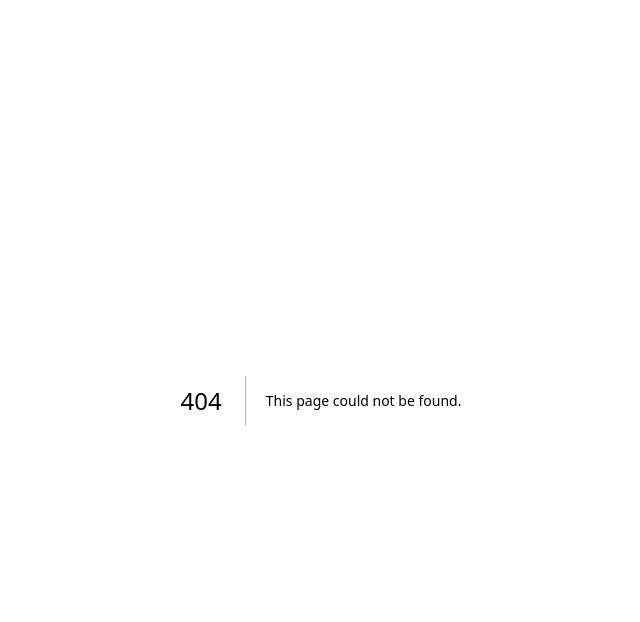
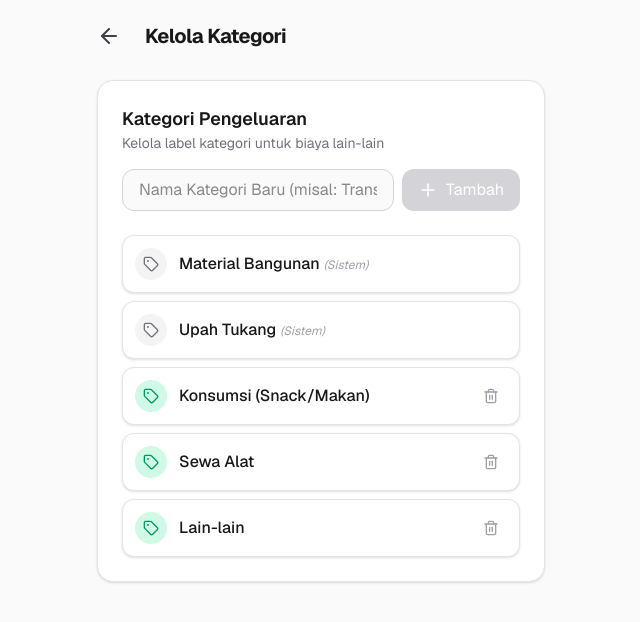
Before and after one commit to kangnova/house-build-tracker, a Next.js app: page /kategori in a window 1280 px wide. Before the commit this address had no page. Shown: the top 622 px of the page, without its empty margins (319-959 px from the left). Built offline with nearby package versions, Linux system fonts and the light colour scheme.

Commit message:
Implement Category Management

```diff
--- /dev/null
+++ b/app/kategori/page.tsx
@@ -0,0 +1,24 @@
+"use client";
+
+import CategoryList from "@/components/CategoryList";
+import { ArrowLeft } from "lucide-react";
+import Link from "next/link";
+
+export default function CategoryPage() {
+    return (
+        <main className="min-h-screen bg-zinc-50 dark:bg-zinc-950 p-4 font-sans pb-20">
+            <div className="max-w-md mx-auto space-y-6">
+                <header className="flex items-center gap-4 mb-6">
+                    <Link href="/" className="p-2 -ml-2 rounded-full hover:bg-zinc-200 dark:hover:bg-zinc-800 transition-colors">
+                        <ArrowLeft className="w-6 h-6 text-zinc-700 dark:text-zinc-300" />
+                    </Link>
+                    <h1 className="text-xl font-bold tracking-tight text-zinc-900 dark:text-zinc-50">
+                        Kelola Kategori
+                    </h1>
+                </header>
+
+                <CategoryList />
+            </div>
+        </main>
+    );
+}
--- a/app/page.tsx
+++ b/app/page.tsx
@@ -1,6 +1,6 @@
 import BudgetOverview from "@/components/BudgetOverview";
 import TransactionList from "@/components/TransactionList";
-import { Hammer, User, Users } from "lucide-react";
+import { Hammer, LayoutGrid, User, Users } from "lucide-react";
 import Link from "next/link";
 
 export default function Home() {
@@ -23,10 +23,14 @@ export default function Home() {
           </div>
         </header>
 
-        <div className="flex justify-end mb-4">
+        <div className="flex justify-end gap-2 mb-4">
+          <Link href="/kategori" className="text-sm font-medium text-zinc-600 hover:text-zinc-900 flex items-center gap-1 bg-zinc-100 px-3 py-1.5 rounded-lg">
+            <LayoutGrid className="w-4 h-4" />
+            Kategori
+          </Link>
           <Link href="/pekerja" className="text-sm font-medium text-emerald-600 hover:text-emerald-700 flex items-center gap-1 bg-emerald-50 px-3 py-1.5 rounded-lg">
             <Users className="w-4 h-4" />
-            Kelola Pekerja
+            Pekerja
           </Link>
         </div>
 
--- /dev/null
+++ b/components/CategoryList.tsx
@@ -0,0 +1,80 @@
+"use client";
+
+import { useApp } from "@/lib/context";
+import { Category } from "@/types";
+import { Plus, Tag, Trash2, X } from "lucide-react";
+import { useState } from "react";
+import { Card, CardHeader } from "./ui/Card";
+
+export default function CategoryList() {
+    const { categories, addCategory, deleteCategory } = useApp();
+    const [newCategory, setNewCategory] = useState("");
+
+    const handleAdd = (e: React.FormEvent) => {
+        e.preventDefault();
+        if (!newCategory.trim()) return;
+
+        addCategory({
+            id: `cat-${crypto.randomUUID()}`,
+            name: newCategory,
+            type: 'CUSTOM'
+        });
+        setNewCategory("");
+    };
+
+    const handleDelete = (id: string) => {
+        if (confirm("Hapus kategori ini?")) {
+            deleteCategory(id);
+        }
+    };
+
+    return (
+        <Card>
+            <CardHeader title="Kategori Pengeluaran" description="Kelola label kategori untuk biaya lain-lain" />
+
+            <form onSubmit={handleAdd} className="flex gap-2 mb-6">
+                <input
+                    type="text"
+                    value={newCategory}
+                    onChange={(e) => setNewCategory(e.target.value)}
+                    placeholder="Nama Kategori Baru (misal: Transport)"
+                    className="flex-1 px-4 py-2 border border-zinc-300 dark:border-zinc-700 rounded-xl bg-zinc-50 dark:bg-zinc-800 outline-none focus:ring-2 focus:ring-emerald-500"
+                />
+                <button
+                    type="submit"
+                    disabled={!newCategory.trim()}
+                    className="bg-emerald-600 hover:bg-emerald-700 disabled:bg-zinc-300 text-white px-4 py-2 rounded-xl transition-colors flex items-center gap-2"
+                >
+                    <Plus className="w-5 h-5" />
+                    Tambah
+                </button>
+            </form>
+
+            <div className="space-y-2">
+                {categories.map((cat) => (
+                    <div
+                        key={cat.id}
+                        className="flex items-center justify-between p-3 bg-white dark:bg-zinc-900 border border-zinc-200 dark:border-zinc-800 rounded-xl shadow-sm"
+                    >
+                        <div className="flex items-center gap-3">
+                            <div className={`p-2 rounded-full ${cat.type === 'SYSTEM' ? 'bg-zinc-100 text-zinc-500' : 'bg-emerald-100 text-emerald-600'}`}>
+                                <Tag className="w-4 h-4" />
+                            </div>
+                            <span className="font-medium text-zinc-900 dark:text-zinc-100">
+                                {cat.name} {cat.type === 'SYSTEM' && <span className="text-xs text-zinc-400 font-normal italic">(Sistem)</span>}
+                            </span>
+                        </div>
+                        {cat.type === 'CUSTOM' && (
+                            <button
+                                onClick={() => handleDelete(cat.id)}
+                                className="p-2 text-zinc-400 hover:text-red-500 hover:bg-red-50 rounded-lg transition-colors"
+                            >
+                                <Trash2 className="w-4 h-4" />
+                            </button>
+                        )}
+                    </div>
+                ))}
+            </div>
+        </Card>
+    );
+}
--- a/components/OtherForm.tsx
+++ b/components/OtherForm.tsx
@@ -7,18 +7,20 @@ import { useApp } from "@/lib/context";
 import { Transaction } from "@/types";
 
 export default function OtherForm({ initialData, onSuccess }: { initialData?: Transaction, onSuccess?: () => void }) {
-    const { addTransaction, updateTransaction } = useApp();
+    const { addTransaction, updateTransaction, categories } = useApp();
     const [loading, setLoading] = useState(false);
     const [formData, setFormData] = useState({
         description: "",
         amount: "",
+        categoryId: "",
     });
 
     useEffect(() => {
         if (initialData) {
             setFormData({
                 description: initialData.description,
-                amount: initialData.amount.toString()
+                amount: initialData.amount.toString(),
+                categoryId: initialData.categoryId || ""
             });
         }
     }, [initialData]);
@@ -30,12 +32,16 @@ export default function OtherForm({ initialData, onSuccess }: { initialData?: Tr
         // Simulate API delay
         await new Promise((resolve) => setTimeout(resolve, 500));
 
+        // Find selected category name for fallback if needed, though we should prefer the ID logic
+        const category = categories.find(c => c.id === formData.categoryId);
+
         const transactionData: Transaction = {
             id: initialData ? initialData.id : crypto.randomUUID(),
             date: initialData ? initialData.date : new Date().toISOString().split('T')[0],
             amount: Number(formData.amount),
             category: 'OTHER',
-            description: formData.description,
+            categoryId: formData.categoryId,
+            description: formData.description, // Description might be just details now
         };
 
         if (initialData) {
@@ -47,16 +53,33 @@ export default function OtherForm({ initialData, onSuccess }: { initialData?: Tr
         }
 
         setLoading(false);
-        if (!initialData) setFormData({ description: "", amount: "" });
+        if (!initialData) setFormData({ description: "", amount: "", categoryId: "" });
         if (onSuccess) onSuccess();
     };
 
+    const customCategories = categories.filter(c => c.type === 'CUSTOM');
+
     return (
         <Card>
-            <CardHeader title="Biaya Lain-lain" description="Catat pengeluaran di luar material & tukang (Snack, Alat, dll)" />
+            <CardHeader title="Biaya Lain-lain" description="Catat pengeluaran operasional / umum" />
             <form onSubmit={handleSubmit} className="space-y-4">
                 <div>
-                    <label className="block text-sm font-medium text-zinc-700 dark:text-zinc-300 mb-1">Keterangan Pengeluaran</label>
+                    <label className="block text-sm font-medium text-zinc-700 dark:text-zinc-300 mb-1">Kategori</label>
+                    <select
+                        required
+                        className="block w-full px-3 py-3 border border-zinc-300 dark:border-zinc-700 rounded-xl bg-zinc-50 dark:bg-zinc-800 text-zinc-900 dark:text-zinc-100 focus:ring-2 focus:ring-emerald-500 outline-none"
+                        value={formData.categoryId}
+                        onChange={(e) => setFormData({ ...formData, categoryId: e.target.value })}
+                    >
+                        <option value="">Pilih Kategori...</option>
+                        {customCategories.map(c => (
+                            <option key={c.id} value={c.id}>{c.name}</option>
+                        ))}
+                    </select>
+                </div>
+
+                <div>
+                    <label className="block text-sm font-medium text-zinc-700 dark:text-zinc-300 mb-1">Keterangan</label>
                     <div className="relative">
                         <div className="absolute inset-y-0 left-0 pl-3 flex items-center pointer-events-none">
                             <Receipt className="h-5 w-5 text-zinc-400" />
@@ -65,7 +88,7 @@ export default function OtherForm({ initialData, onSuccess }: { initialData?: Tr
                             type="text"
                             required
                             className="block w-full pl-10 pr-3 py-3 border border-zinc-300 dark:border-zinc-700 rounded-xl bg-zinc-50 dark:bg-zinc-800 text-zinc-900 dark:text-zinc-100 focus:ring-2 focus:ring-emerald-500 focus:border-transparent outline-none transition-all"
-                            placeholder="Contoh: Beli Gorengan, Sewa Molen"
+                            placeholder="Detail pengeluaran..."
                             value={formData.description}
                             onChange={(e) => setFormData({ ...formData, description: e.target.value })}
                         />
--- a/components/TransactionList.tsx
+++ b/components/TransactionList.tsx
@@ -7,7 +7,7 @@ import { ArrowDownLeft, Trash2, Edit2 } from "lucide-react";
 import Link from "next/link";
 
 export default function TransactionList() {
-    const { transactions: allTransactions, deleteTransaction } = useApp();
+    const { transactions: allTransactions, deleteTransaction, categories } = useApp();
     const transactions = [...allTransactions].sort((a, b) => new Date(b.date).getTime() - new Date(a.date).getTime());
 
     const handleDelete = (id: string) => {
@@ -16,22 +16,34 @@ export default function TransactionList() {
         }
     };
 
+    const getCategoryName = (t: any) => {
+        if (t.categoryId) {
+            const cat = categories.find(c => c.id === t.categoryId);
+            return cat ? cat.name : 'Lain-lain';
+        }
+        return t.category === 'MATERIAL' ? 'Material' : t.category === 'LABOR' ? 'Upah Tukang' : 'Lain-lain';
+    };
+
     return (
         <Card className="mt-6">
-            <CardHeader title="Riwayat Transaksi" />
-            <div className="space-y-4">
+            <CardHeader title="Riwayat Transaksi" description="Daftar pengeluaran terbaru" />
+            <div className="divide-y divide-zinc-100 dark:divide-zinc-800">
                 {transactions.length === 0 ? (
-                    <p className="text-zinc-500 text-sm">Belum ada transaksi.</p>
+                    <div className="p-8 text-center text-zinc-500">
+                        Belum ada transaksi.
+                    </div>
                 ) : (
                     transactions.map((t) => (
-                        <div key={t.id} className="flex justify-between items-center border-b border-zinc-100 dark:border-zinc-800 pb-3 last:border-0 last:pb-0">
-                            <div className="flex items-center gap-3">
-                                <div className="bg-zinc-100 dark:bg-zinc-800 p-2 rounded-full">
-                                    <ArrowDownLeft className="w-4 h-4 text-red-500" />
+                        <div key={t.id} className="flex items-center justify-between p-4 hover:bg-zinc-50 dark:hover:bg-zinc-900 transition-colors">
+                            <div className="flex items-center gap-4">
+                                <div className="h-10 w-10 rounded-full bg-zinc-100 dark:bg-zinc-800 flex items-center justify-center text-zinc-500">
+                                    <ArrowDownLeft className="w-5 h-5" />
                                 </div>
                                 <div>
                                     <p className="font-medium text-sm text-zinc-900 dark:text-zinc-100">{t.description}</p>
-                                    <p className="text-xs text-zinc-500">{t.date} • {t.category}</p>
+                                    <p className="text-xs text-zinc-500">
+                                        {t.date} • {getCategoryName(t)}
+                                    </p>
                                 </div>
                             </div>
                             <div className="flex items-center gap-3">
--- a/lib/context.tsx
+++ b/lib/context.tsx
@@ -1,7 +1,7 @@
 "use client";
 
 import { createContext, useContext, useEffect, useState } from "react";
-import { Transaction, Budget, Material, Labor } from "@/types";
+import { Transaction, Budget, Material, Labor, Category } from "@/types";
 import { initialBudget, mockMaterials, mockLabor, mockTransactions } from "./mockData";
 
 interface AppContextType {
@@ -15,6 +15,9 @@ interface AppContextType {
     addLabor: (labor: Labor) => void;
     deleteLabor: (id: string) => void;
     updateLabor: (labor: Labor) => void;
+    categories: Category[];
+    addCategory: (category: Category) => void;
+    deleteCategory: (id: string) => void;
 }
 
 const AppContext = createContext<AppContextType | undefined>(undefined);
@@ -24,25 +27,40 @@ export function AppProvider({ children }: { children: React.ReactNode }) {
     const [transactions, setTransactions] = useState<Transaction[]>([]);
     const [materials, setMaterials] = useState<Material[]>(mockMaterials);
     const [labor, setLabor] = useState<Labor[]>(mockLabor);
+    const [categories, setCategories] = useState<Category[]>([
+        { id: 'cat-material', name: 'Material Bangunan', type: 'SYSTEM' },
+        { id: 'cat-labor', name: 'Upah Tukang', type: 'SYSTEM' },
+        { id: 'cat-snack', name: 'Konsumsi (Snack/Makan)', type: 'CUSTOM' },
+        { id: 'cat-tools', name: 'Sewa Alat', type: 'CUSTOM' },
+        { id: 'cat-other', name: 'Lain-lain', type: 'CUSTOM' },
+    ]);
     const [isInitialized, setIsInitialized] = useState(false);
 
-    // Load from LocalStorage on mount
+    // Load Data from LocalStorage on mount
     useEffect(() => {
         const savedTransactions = localStorage.getItem("transactions");
-        if (savedTransactions) {
-            setTransactions(JSON.parse(savedTransactions));
-        } else {
-            setTransactions(mockTransactions); // Start with mock data if empty
-        }
+        const savedLabor = localStorage.getItem("labor");
+        const savedCategories = localStorage.getItem("categories");
+
+        if (savedTransactions) setTransactions(JSON.parse(savedTransactions));
+        else setTransactions(mockTransactions);
+
+        if (savedLabor) setLabor(JSON.parse(savedLabor));
+        else setLabor(mockLabor);
+
+        if (savedCategories) setCategories(JSON.parse(savedCategories));
+
         setIsInitialized(true);
     }, []);
 
-    // Save to LocalStorage whenever transactions change
+    // Save Data to LocalStorage
     useEffect(() => {
         if (isInitialized) {
             localStorage.setItem("transactions", JSON.stringify(transactions));
+            localStorage.setItem("labor", JSON.stringify(labor));
+            localStorage.setItem("categories", JSON.stringify(categories));
         }
-    }, [transactions, isInitialized]);
+    }, [transactions, labor, categories, isInitialized]);
 
     const addTransaction = (t: Transaction) => {
         setTransactions((prev) => [t, ...prev]);
@@ -68,25 +86,21 @@ export function AppProvider({ children }: { children: React.ReactNode }) {
         setLabor((prev) => prev.map((l) => (l.id === updatedL.id ? updatedL : l)));
     };
 
-    // Load Labor from LocalStorage
-    useEffect(() => {
-        const savedLabor = localStorage.getItem("labor");
-        if (savedLabor) {
-            setLabor(JSON.parse(savedLabor));
-        } else {
-            setLabor(mockLabor);
-        }
-    }, []);
+    const addCategory = (c: Category) => {
+        setCategories((prev) => [...prev, c]);
+    };
 
-    // Save Labor to LocalStorage
-    useEffect(() => {
-        if (isInitialized) {
-            localStorage.setItem("labor", JSON.stringify(labor));
-        }
-    }, [labor, isInitialized]);
+    const deleteCategory = (id: string) => {
+        setCategories((prev) => prev.filter((c) => c.id !== id));
+    };
 
     return (
-        <AppContext.Provider value={{ budget, transactions, materials, labor, addTransaction, deleteTransaction, updateTransaction, addLabor, deleteLabor, updateLabor }}>
+        <AppContext.Provider value={{
+            budget, transactions, materials, labor, categories,
+            addTransaction, deleteTransaction, updateTransaction,
+            addLabor, deleteLabor, updateLabor,
+            addCategory, deleteCategory
+        }}>
             {children}
         </AppContext.Provider>
     );
```
Also changed, not shown: types/index.ts (+8 -1 lines).
